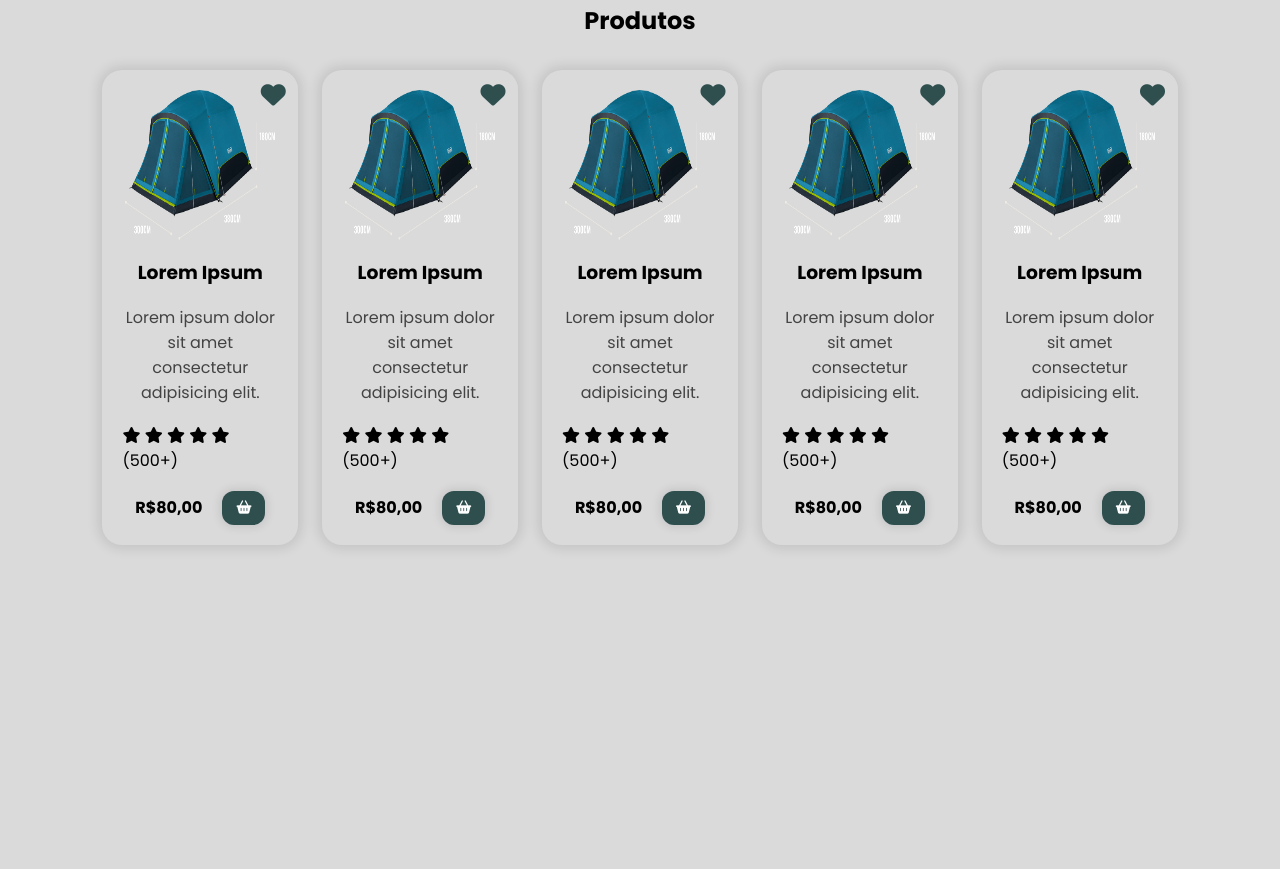
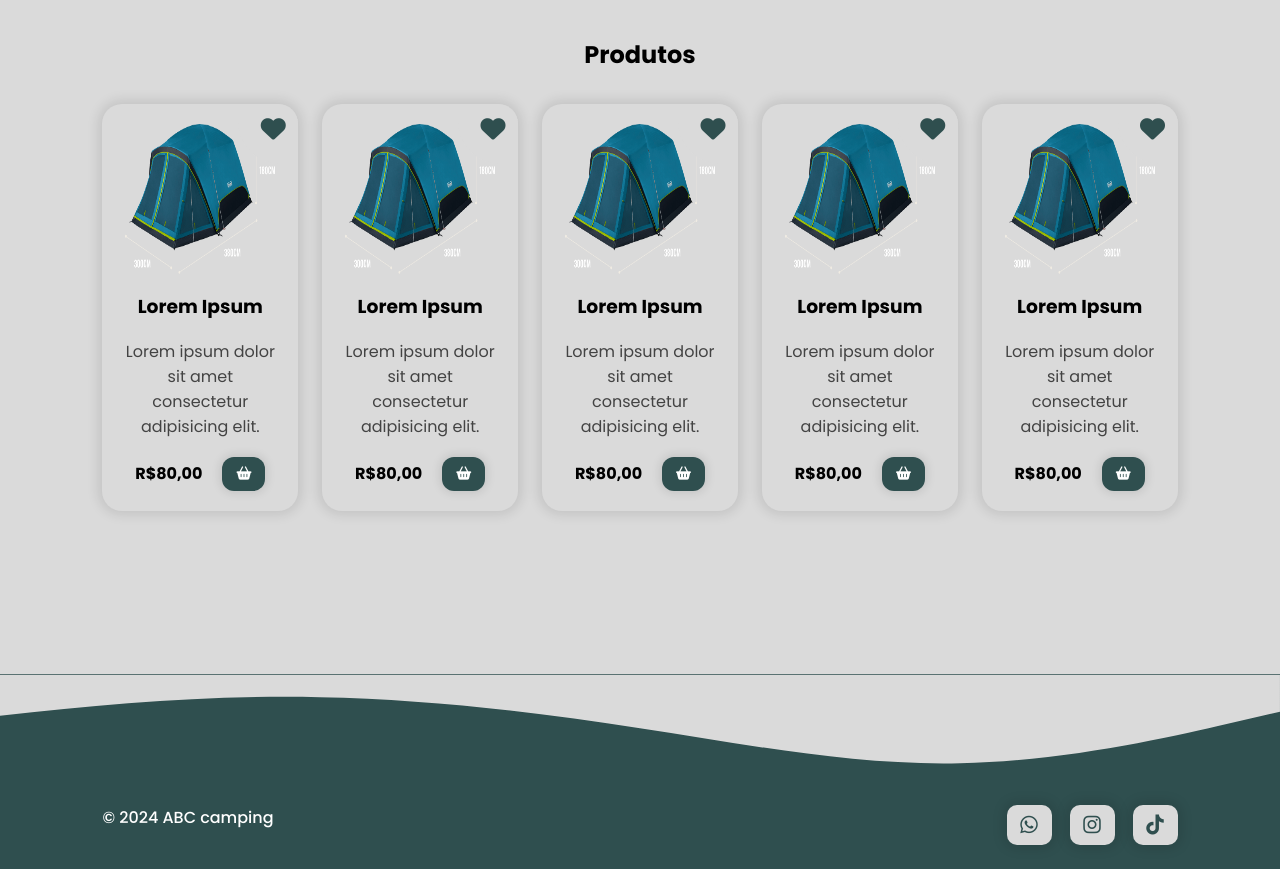
Before and after one commit to Kamilav1902/frontabcc, a plain HTML site: page index.html in a window 1280 px wide. Shown: the part 931-1800 px from the top of the page. Before the commit the page ends 1605 px from the top, so only its background shows below. Drawn offline with nearby package versions, Linux system fonts and the light colour scheme.

Commit message:
versão 02

```diff
--- a/index.html
+++ b/index.html
@@ -8,9 +8,7 @@
         integrity="sha512-Kc323vGBEqzTmouAECnVceyQqyqdsSiqLQISBL29aUW4U/M7pSPA/gEUZQqv1cwx4OnYxTxve5UMg5GT6L4JJg=="
         crossorigin="anonymous" referrerpolicy="no-referrer" />
     <link rel="stylesheet" href="src/style/style.css">
-    <link rel="stylesheet" href="src/style/header.css">
-    <link rel="stylesheet" href="src/style/home.css">
-    <link rel="stylesheet" href="src/style/products.css">
+
 
     <script src="https://cdnjs.cloudflare.com/ajax/libs/jquery/3.7.1/jquery.min.js"
         integrity="sha512-v2CJ7UaYy4JwqLDIrZUI/4hqeoQieOmAZNXBeQyjo21dadnwR+8ZaIJVT8EE2iyI61OV8e6M8PP2/4hpQINQ/g=="
@@ -26,7 +24,7 @@
             <ul id="nav_list">
                 <li class="nav-item active"> <a href="#home">INICIO</a></li>
                 <li class="nav-item"> <a href="#catalago">PRODUTOS</a></li>
-                <li class="nav-item"> <a href="#contato">CONTATO</a></li>
+                <li class="nav-item"> <a href="#copyright">CONTATO</a></li>
             </ul>
             <button class="btn-default">
                 RESERVE AGORA!
@@ -39,7 +37,7 @@
         <div id="mobile_menu">
             <ul id="mobile_nav_list">
                 <li class="nav-item"> <a href="#home">INICIO</a></li>
-                <li class="nav-item"> <a href="#catalago">PRODUTOS</a></li>
+                <li class="nav-item"> <a href="#products">PRODUTOS</a></li>
                 <li class="nav-item"> <a href="#contato">CONTATO</a></li>
             </ul>
             <button class="btn-default">
@@ -56,7 +54,7 @@
                 </h1>
 
                 <div id="cta_buttons">
-                    <a href="#catalago" class="btn-default"> VER PRODUTOS</a>
+                    <a href="products.html" class="btn-default"> VER PRODUTOS</a>
                     <a href="tel: +5588999041272" id="phone_button">
                         <button class="btn-default">
                             <i class="fa-solid fa-phone"></i>
@@ -67,21 +65,6 @@
                     </a>
                 </div>
 
-                <div class="social-media-buttons">
-                    <a href="https://tr.ee/-0SSbsYhi7">
-                        <i class="fa-brands fa-whatsapp"></i>
-                    </a>
-                    <a
-                        href="https://www.instagram.com/abccamping?utm_source=ig_web_button_share_sheet&igsh=ZDNlZDc0MzIxNw==">
-                        <i class="fa-brands fa-instagram"></i>
-                    </a>
-
-                    <a
-                        href="https://www.tiktok.com/@abccampingce?_t=8pO5VOGefp8&_r=1">
-                        <i class="fa-brands fa-tiktok"></i>
-                    </a>
-
-                </div>
             </div>
 
 
@@ -89,8 +72,8 @@
                 <img src="src/imagens/img-home.jpeg" alt="">
             </div>
         </section>
+        <section id="catalago">
 
-        <section id="catalago">
             <h2 class="section-title">Produtos</h2>
 
 
@@ -110,14 +93,7 @@
                         Lorem ipsum dolor sit amet consectetur adipisicing elit.
                     </span>
 
-                    <div class="product-rate">
-                        <i class="fa-solid fa-star"></i>
-                        <i class="fa-solid fa-star"></i>
-                        <i class="fa-solid fa-star"></i>
-                        <i class="fa-solid fa-star"></i>
-                        <i class="fa-solid fa-star"></i>
-                        <span>(500+)</span>
-                    </div>
+
 
                     <div class="product-price">
                         <h4>R$80,00</h4>
@@ -142,14 +118,7 @@
                         Lorem ipsum dolor sit amet consectetur adipisicing elit.
                     </span>
 
-                    <div class="product-rate">
-                        <i class="fa-solid fa-star"></i>
-                        <i class="fa-solid fa-star"></i>
-                        <i class="fa-solid fa-star"></i>
-                        <i class="fa-solid fa-star"></i>
-                        <i class="fa-solid fa-star"></i>
-                        <span>(500+)</span>
-                    </div>
+
 
                     <div class="product-price">
                         <h4>R$80,00</h4>
@@ -174,14 +143,7 @@
                         Lorem ipsum dolor sit amet consectetur adipisicing elit.
                     </span>
 
-                    <div class="product-rate">
-                        <i class="fa-solid fa-star"></i>
-                        <i class="fa-solid fa-star"></i>
-                        <i class="fa-solid fa-star"></i>
-                        <i class="fa-solid fa-star"></i>
-                        <i class="fa-solid fa-star"></i>
-                        <span>(500+)</span>
-                    </div>
+
 
                     <div class="product-price">
                         <h4>R$80,00</h4>
@@ -206,14 +168,7 @@
                         Lorem ipsum dolor sit amet consectetur adipisicing elit.
                     </span>
 
-                    <div class="product-rate">
-                        <i class="fa-solid fa-star"></i>
-                        <i class="fa-solid fa-star"></i>
-                        <i class="fa-solid fa-star"></i>
-                        <i class="fa-solid fa-star"></i>
-                        <i class="fa-solid fa-star"></i>
-                        <span>(500+)</span>
-                    </div>
+
 
                     <div class="product-price">
                         <h4>R$80,00</h4>
@@ -238,14 +193,7 @@
                         Lorem ipsum dolor sit amet consectetur adipisicing elit.
                     </span>
 
-                    <div class="product-rate">
-                        <i class="fa-solid fa-star"></i>
-                        <i class="fa-solid fa-star"></i>
-                        <i class="fa-solid fa-star"></i>
-                        <i class="fa-solid fa-star"></i>
-                        <i class="fa-solid fa-star"></i>
-                        <span>(500+)</span>
-                    </div>
+
 
                     <div class="product-price">
                         <h4>R$80,00</h4>
@@ -261,6 +209,35 @@
             </div>
         </section>
 
+        <footer>
+            <img src="src/imagens/footer.svg" alt="">
+
+            <div class="footer_i">
+                <span id="copyright">
+                    &copy 2024 ABC camping
+                </span>
+                <div class="social-media-buttons">
+                    <a href="https://tr.ee/-0SSbsYhi7">
+                        <i class="fa-brands fa-whatsapp"></i>
+                    </a>
+                    <a
+                        href="https://www.instagram.com/abccamping?utm_source=ig_web_button_share_sheet&igsh=ZDNlZDc0MzIxNw==">
+                        <i class="fa-brands fa-instagram"></i>
+                    </a>
+
+                    <a
+                        href="https://www.tiktok.com/@abccampingce?_t=8pO5VOGefp8&_r=1">
+                        <i class="fa-brands fa-tiktok"></i>
+                    </a>
+
+                </div>
+            </div>
+
+
+
+        </footer>
+
+
 
 
     </main>
--- /dev/null
+++ b/src/style/footer.css
@@ -0,0 +1,23 @@
+footer {
+    background-color: #2F4F4F;
+}
+
+.footer_i {
+    display: flex;
+    justify-content: space-between;
+        padding: 0px 8% 24px 8%;
+
+
+}
+
+#copyright {
+    color: white;
+    font-weight: 500;
+}
+
+@media screen and (max-width: 600px) {
+    #footer_items {
+        flex-direction: column;
+        gap: 20px;
+    }
+}
--- a/src/style/header.css
+++ b/src/style/header.css
@@ -1,6 +1,10 @@
 header {
     width: 100%;
     padding: 28px 8%;
+    position: sticky;
+    top: 0;
+    background-color:#DADADA;
+    z-index: 3;
 }
 #navbar {
     width: 100%;
--- a/src/style/style.css
+++ b/src/style/style.css
@@ -1,4 +1,9 @@
 @import url('https://fonts.googleapis.com/css2?family=Poppins:ital,wght@0,100;0,200;0,300;0,400;0,500;0,600;0,700;0,800;0,900;1,100;1,200;1,300;1,400;1,500;1,600;1,700;1,800;1,900&display=swap');
+@import url(home.css);
+@import url(header.css);
+@import url(products.css);
+@import url(footer.css);
+
 *   {    font-family: "Poppins", sans-serif;
         margin: 0;
         padding: 0;
@@ -41,7 +46,7 @@
         justify-content: center;
         width: 45px;
         height: 40px;
-        background-color: var(--color-neutral-0);
+        background-color: #DADADA;
         font-size: 1.25rem;
         border-radius: 10px;
         text-decoration: none;
```
Also changed, not shown: src/imagens/footer.svg (added).
